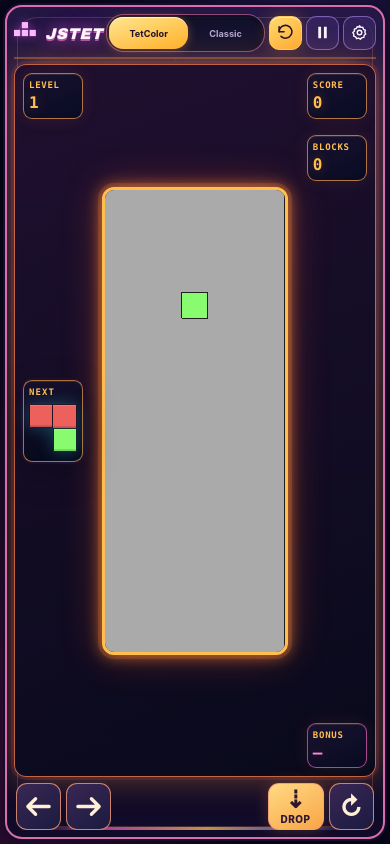
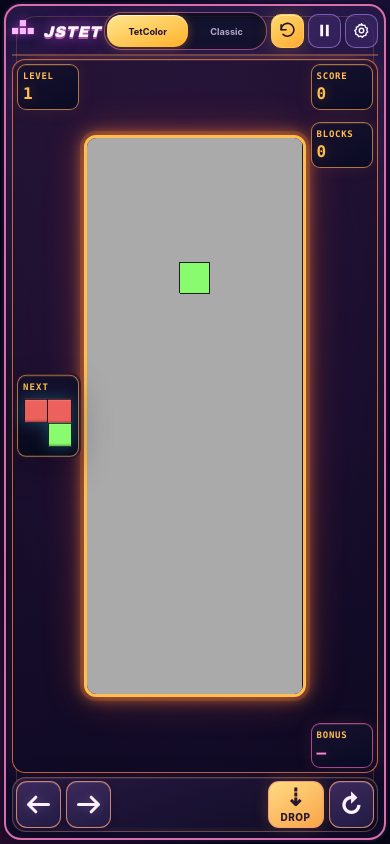
Before and after one commit to andykras/jstet, a Vue app: page / in a window 390 px wide. Built offline with nearby package versions, Linux system fonts and the light colour scheme.

Commit message:
style(mobile): load final stage fit after existing responsive layers

```diff
--- a/src/App.vue
+++ b/src/App.vue
@@ -551,4 +551,5 @@ export default {
 @import './styles/arcade-responsive.styl'
 @import './styles/arcade-mobile.styl'
 @import './styles/arcade-rails.styl'
+@import './styles/arcade-mobile-maxfit.styl'
 </style>
```
